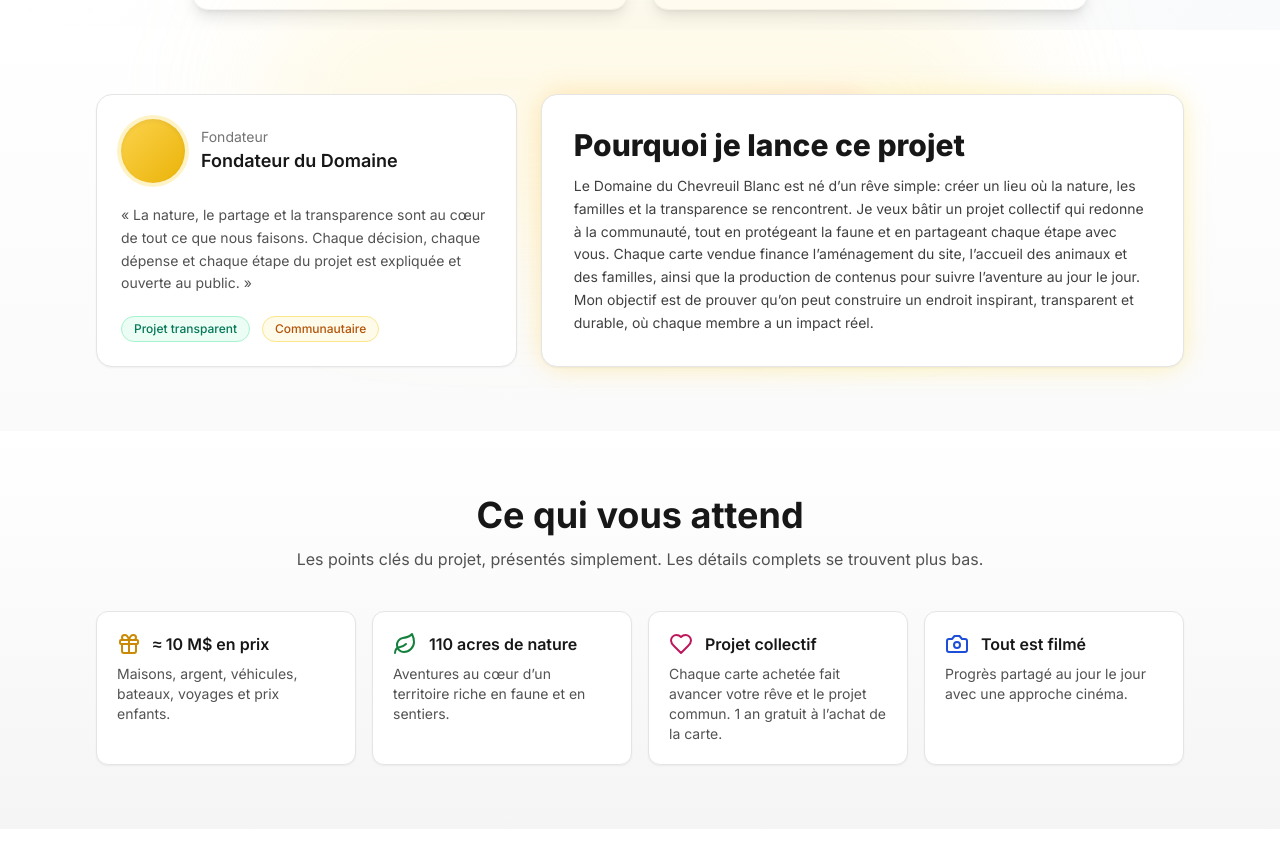
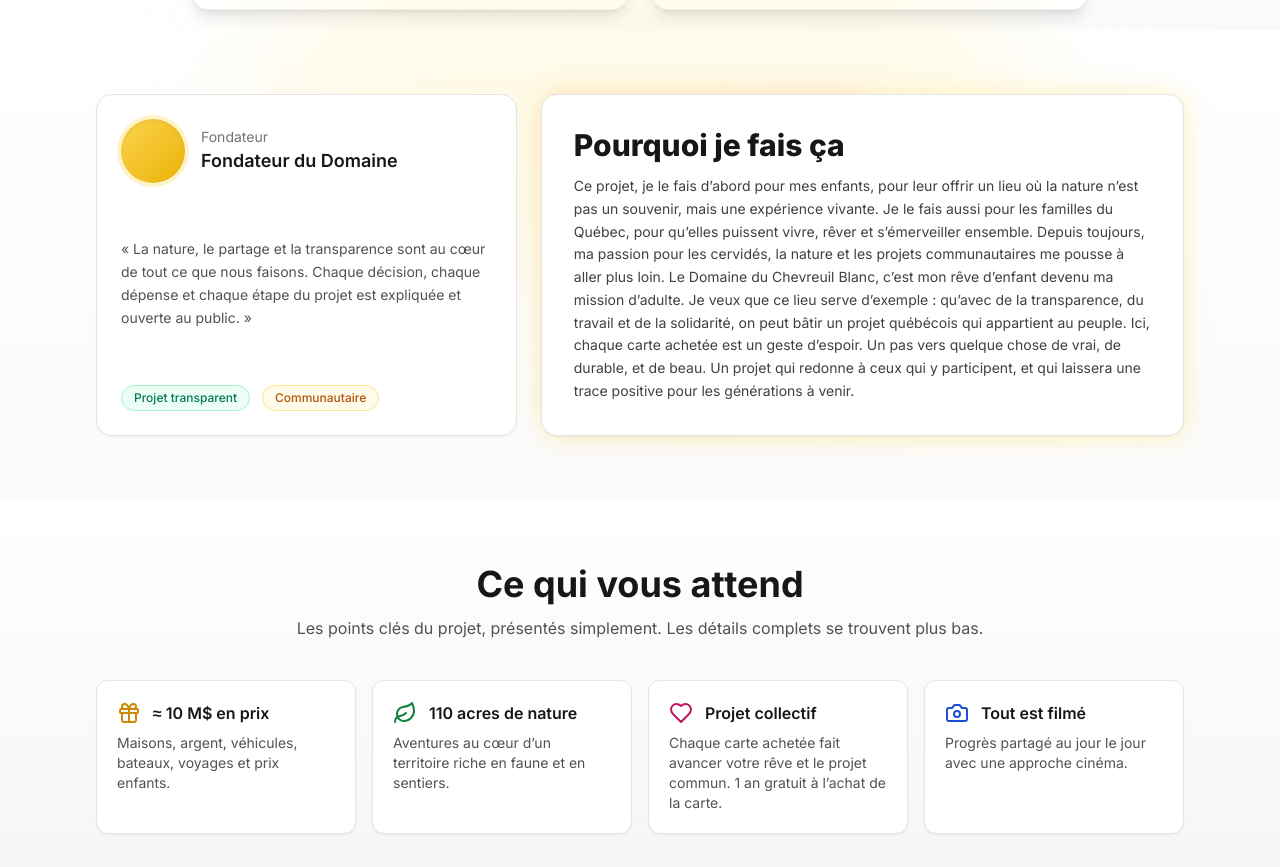
Before and after one commit to Korodee/zoo, a Next.js app in the folder frontend/: page / in a window 1280 px wide. Shown: the part 1960-2827 px from the top of the page. Built offline with nearby package versions, Linux system fonts and the light colour scheme; no server answers.

Commit message:
Quick fix

```diff
--- a/frontend/components/Intro.tsx
+++ b/frontend/components/Intro.tsx
@@ -53,19 +53,23 @@ export default function Intro() {
             <div className="absolute -inset-0.5 rounded-3xl bg-[conic-gradient(var(--tw-gradient-stops))] from-amber-200 via-yellow-300 to-orange-300 opacity-40 blur-md" />
             <div className="relative rounded-2xl bg-white p-6 sm:p-8 border border-neutral-200 shadow-sm">
               <h2 className="text-2xl sm:text-3xl font-extrabold text-neutral-900 mb-3">
-                Pourquoi je lance ce projet
+                Pourquoi je fais ça
               </h2>
               <p className="leading-relaxed text-sm  text-neutral-700">
-                Le Domaine du Chevreuil Blanc est né d’un rêve simple: créer un
-                lieu où la nature, les familles et la transparence se
-                rencontrent. Je veux bâtir un projet collectif qui redonne à la
-                communauté, tout en protégeant la faune et en partageant chaque
-                étape avec vous. Chaque carte vendue finance l’aménagement du
-                site, l’accueil des animaux et des familles, ainsi que la
-                production de contenus pour suivre l’aventure au jour le jour.
-                Mon objectif est de prouver qu’on peut construire un endroit
-                inspirant, transparent et durable, où chaque membre a un impact
-                réel.
+                Ce projet, je le fais d’abord pour mes enfants, pour leur offrir
+                un lieu où la nature n’est pas un souvenir, mais une expérience
+                vivante. Je le fais aussi pour les familles du Québec, pour
+                qu’elles puissent vivre, rêver et s’émerveiller ensemble. Depuis
+                toujours, ma passion pour les cervidés, la nature et les projets
+                communautaires me pousse à aller plus loin. Le Domaine du
+                Chevreuil Blanc, c’est mon rêve d’enfant devenu ma mission
+                d’adulte. Je veux que ce lieu serve d’exemple : qu’avec de la
+                transparence, du travail et de la solidarité, on peut bâtir un
+                projet québécois qui appartient au peuple. Ici, chaque carte
+                achetée est un geste d’espoir. Un pas vers quelque chose de
+                vrai, de durable, et de beau. Un projet qui redonne à ceux qui y
+                participent, et qui laissera une trace positive pour les
+                générations à venir.
               </p>
             </div>
           </motion.div>
```
